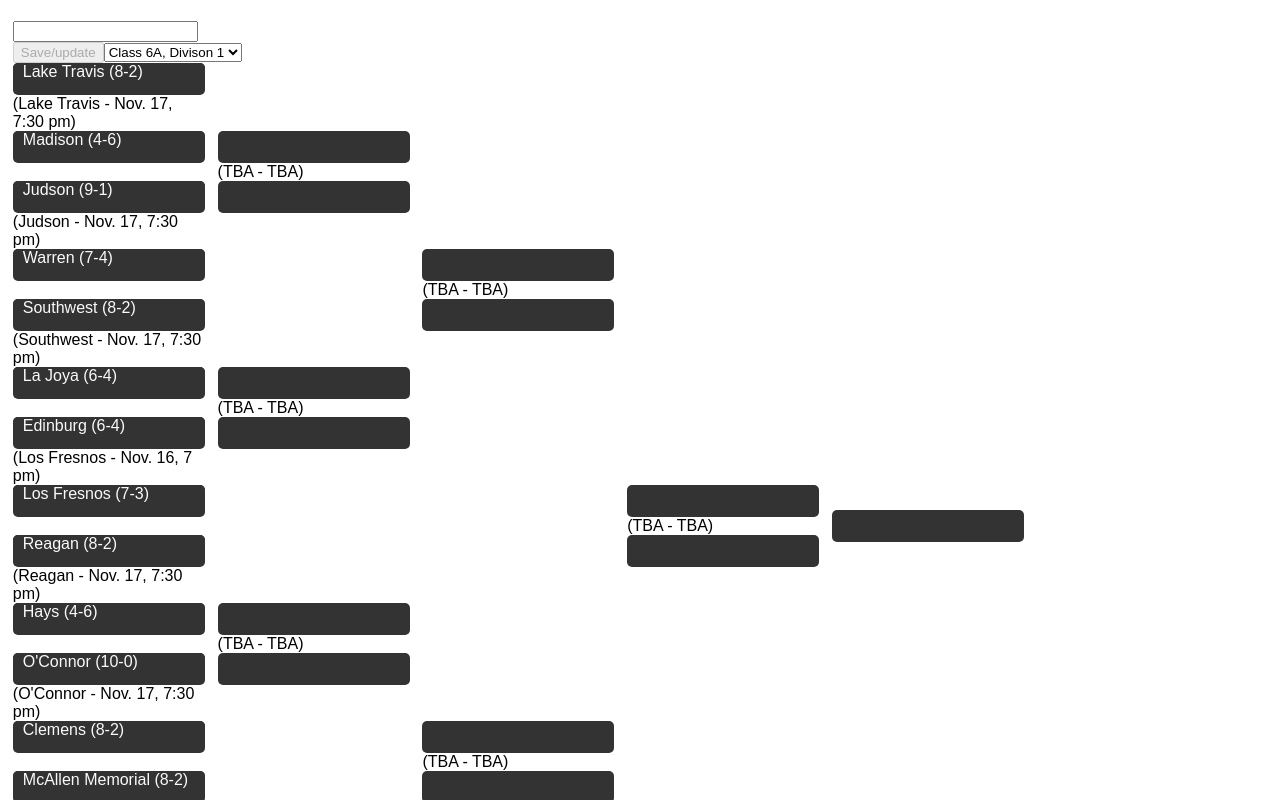
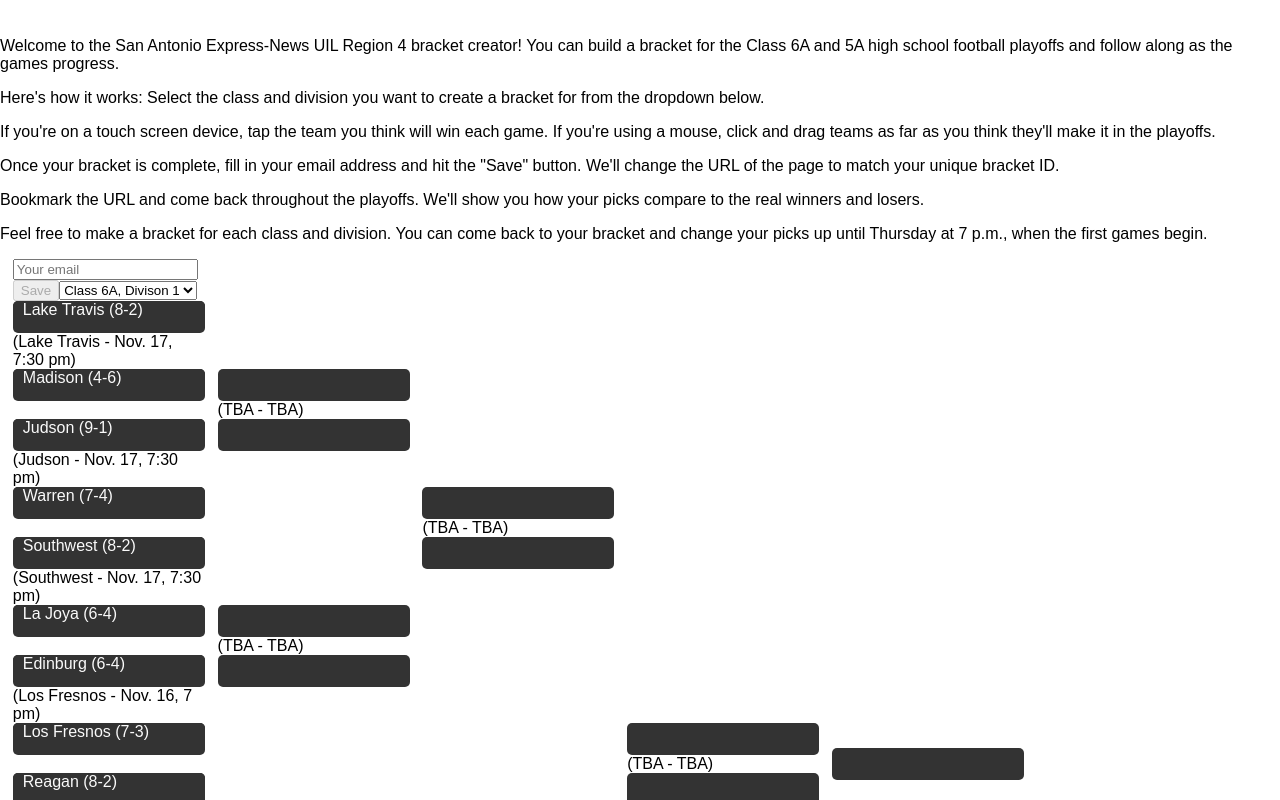
Before and after one commit to sa-express-news/UIL-bracket-17, a React (Create React App) app: page / in a window 1280 px wide. Shown: the top 800 px of the page. Built offline with nearby package versions, Linux system fonts and the light colour scheme.

Commit message:
Added instructions to the Bracket component

```diff
--- a/src/components/Bracket/index.tsx
+++ b/src/components/Bracket/index.tsx
@@ -12,6 +12,7 @@
 import { isTeamUpdateLegal, isBracketComplete } from '../../data-structures/bracket';
 
 import './Bracket.css';
+import instructions from './instructions';
 
 interface BracketState {
     gameIndex: number;
@@ -102,6 +103,10 @@
             parentIDs={this.props.champion.parentIDs} legalityFunction={this.isNodeUpdateLegal}
             updateNodeFunction={this.dispatchNodeUpdate} updateGameIndexFunction={(): null => null} touchEnabled={this.props.touchEnabled} />;
 
+        const instructionParagraphs = instructions.map((paragraph, index) => {
+            return <p className="instructions" key={index}>{paragraph}</p>
+        })
+
         const divisionOptions = [
             {
                 value: 'div1_6a',
@@ -130,10 +135,10 @@
         let emailInput = null;
 
         if (!this.props.bracketID) {
-            emailInput = <input type="text" value={this.state.userEmail} onChange={this.handleEmailInputChange}></input>
+            emailInput = <input type="text" value={this.state.userEmail} placeholder={'Your email'} onChange={this.handleEmailInputChange}></input>
         }
 
-        let saveButton = <Button text='Save/update' clickHandler={this.postBracketToServer} disabled={isBracketComplete(this.props) && !this.props.bracketID ? false : true} />
+        let saveButton = <Button text='Save' clickHandler={this.postBracketToServer} disabled={isBracketComplete(this.props) && !this.props.bracketID ? false : true} />
 
         let visibleBracket = null;
 
@@ -199,6 +204,7 @@
 
         return (
             <div className="BracketContainer">
+                {instructionParagraphs}
                 <div className="input-box">
                     {emailInput}
                     {saveButton}
--- /dev/null
+++ b/src/components/Bracket/instructions.ts
@@ -0,0 +1,10 @@
+const instructions: string[] = [
+    'Welcome to the San Antonio Express-News UIL Region 4 bracket creator! You can build a bracket for the Class 6A and 5A high school football playoffs and follow along as the games progress.',
+    `Here's how it works: Select the class and division you want to create a bracket for from the dropdown below.`,
+    `If you're on a touch screen device, tap the team you think will win each game. If you're using a mouse, click and drag teams as far as you think they'll make it in the playoffs.`,
+    `Once your bracket is complete, fill in your email address and hit the "Save" button. We'll change the URL of the page to match your unique bracket ID.`,
+    `Bookmark the URL and come back throughout the playoffs. We'll show you how your picks compare to the real winners and losers.`,
+    `Feel free to make a bracket for each class and division. You can come back to your bracket and change your picks up until Thursday at 7 p.m., when the first games begin.`
+];
+
+export default instructions;
```
